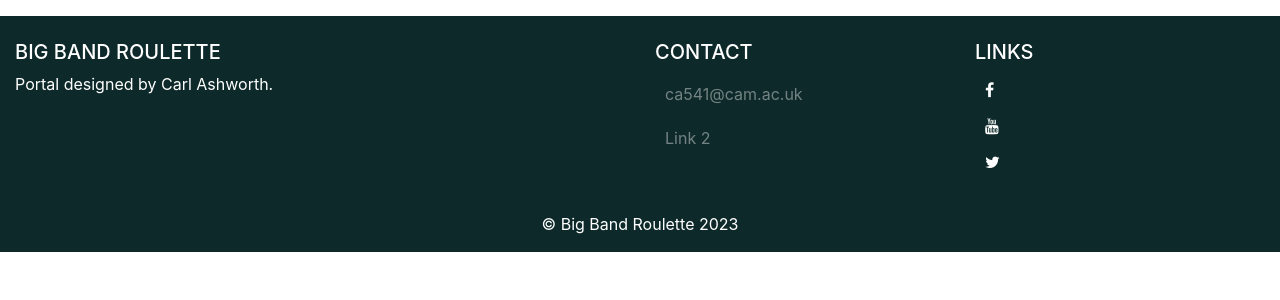
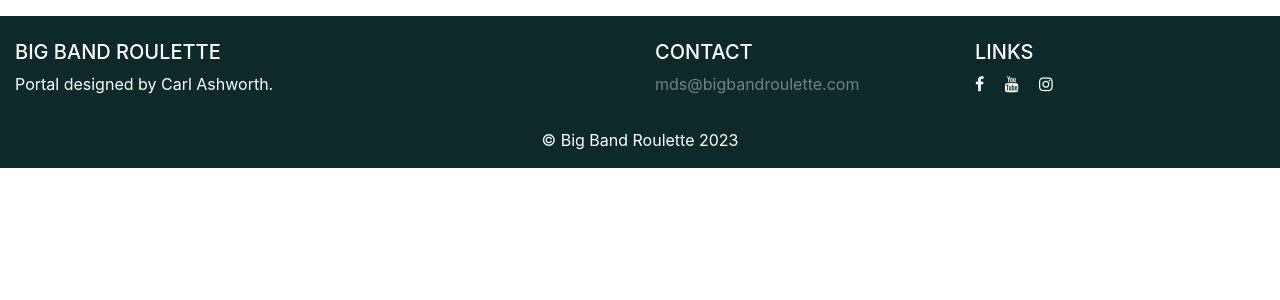
Before and after one commit to big-band-roulette/musicians-portal, a Flask app: page /upcoming in a window 1280 px wide. Shown: the part 76-376 px from the top of the page. Run offline with Flask 3, Linux system fonts and the light colour scheme; data that the repository does not hold is empty; some libraries are stand-ins or nearby versions.

Commit message:
Solves UI needs cleaning up #1 cleaned up UI

```diff
--- a/app.py
+++ b/app.py
@@ -89,10 +89,3 @@ def update_signup():
 @roles_required('admin')
 def adminInterface():
     return render_template('adminInterface.html')
-
-
-if __name__ == '__main__':
-    # run application (can also use flask run)
-    # Toggle for debug config
-    app.config['DEBUG'] = True
-    app.run(port=5001)
--- a/static/css/style.css
+++ b/static/css/style.css
@@ -40,3 +40,11 @@ li {
   align-items: center;
   padding: 10px;
 }
+
+i {
+  color: var(--white);
+}
+
+strong {
+  color: var(--dark-green);
+}
--- a/templates/base.html
+++ b/templates/base.html
@@ -83,6 +83,8 @@
       {% block content %}
       {% endblock content %}
     </div>
+    <script src="https://code.jquery.com/jquery-3.3.1.slim.min.js"></script>
+    <script src="https://stackpath.bootstrapcdn.com/bootstrap/4.3.1/js/bootstrap.min.js"></script>
   </body>
   <!-- Footer -->
   <footer class="page-footer font-small blue pt-4 backgroundFilled mt-3">
@@ -102,31 +104,19 @@
         <div class="col-md-3 mb-md-0 mb-3">
           <!-- Links -->
           <h5 class="text-uppercase">Contact</h5>
-          <ul class="list-unstyled">
-            <li>
-              <a href="mailto:ca541@cam.ac.uk?subject=BigBandRoulette&body=Dear%20Big%20Band%20Roulette,">ca541@cam.ac.uk</a>
-            </li>
-            <li>
-              <a href="#!">Link 2</a>
-            </li>
-          </ul>
+          <p>
+            <a href="mailto:mds@bigbandroulette.com?subject=BigBandRoulette&body=Dear%20Big%20Band%20Roulette,">mds@bigbandroulette.com</a>
+          </p>
         </div>
-        <!-- Grid column -->
         <!-- Grid column -->
         <div class="col-md-3 mb-md-0 mb-3">
           <!-- Links -->
           <h5 class="text-uppercase">Links</h5>
-          <ul class="list-unstyled">
-            <li>
-              <i class="fa fa-facebook"></i>
-            </li>
-            <li>
-              <i class="fa fa-youtube"></i>
-            </li>
-            <li>
-              <i class="fa fa-twitter"></i>
-            </li>
-          </ul>
+          <p>
+            <a href="https://www.facebook.com/bigbandroulette" class="mr-3"><i class="fa fa-facebook"></i></a>
+            <a href="" class="mr-3"><i class="fa fa-youtube"></i></a>
+            <a href="https://www.instagram.com/bigbandroulette/" class="mr-3"><i class="fa fa-instagram"></i></a>
+          </p>
         </div>
         <!-- Grid column -->
       </div>
```
Also changed, not shown: dataSimulator.py (+6 -3 lines), models.py (+24 -14 lines), templates/profile.html (+9 -4 lines).
